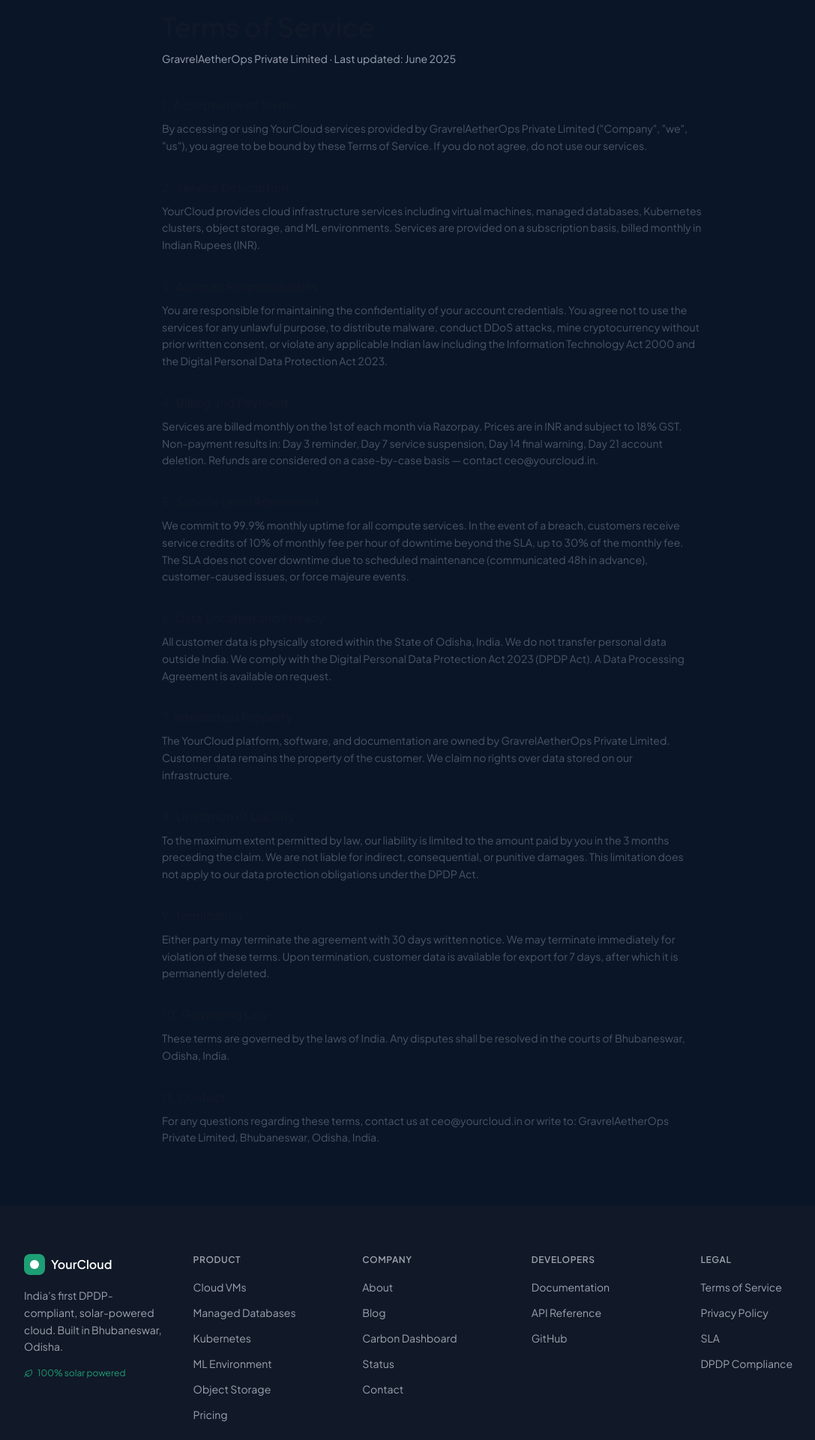
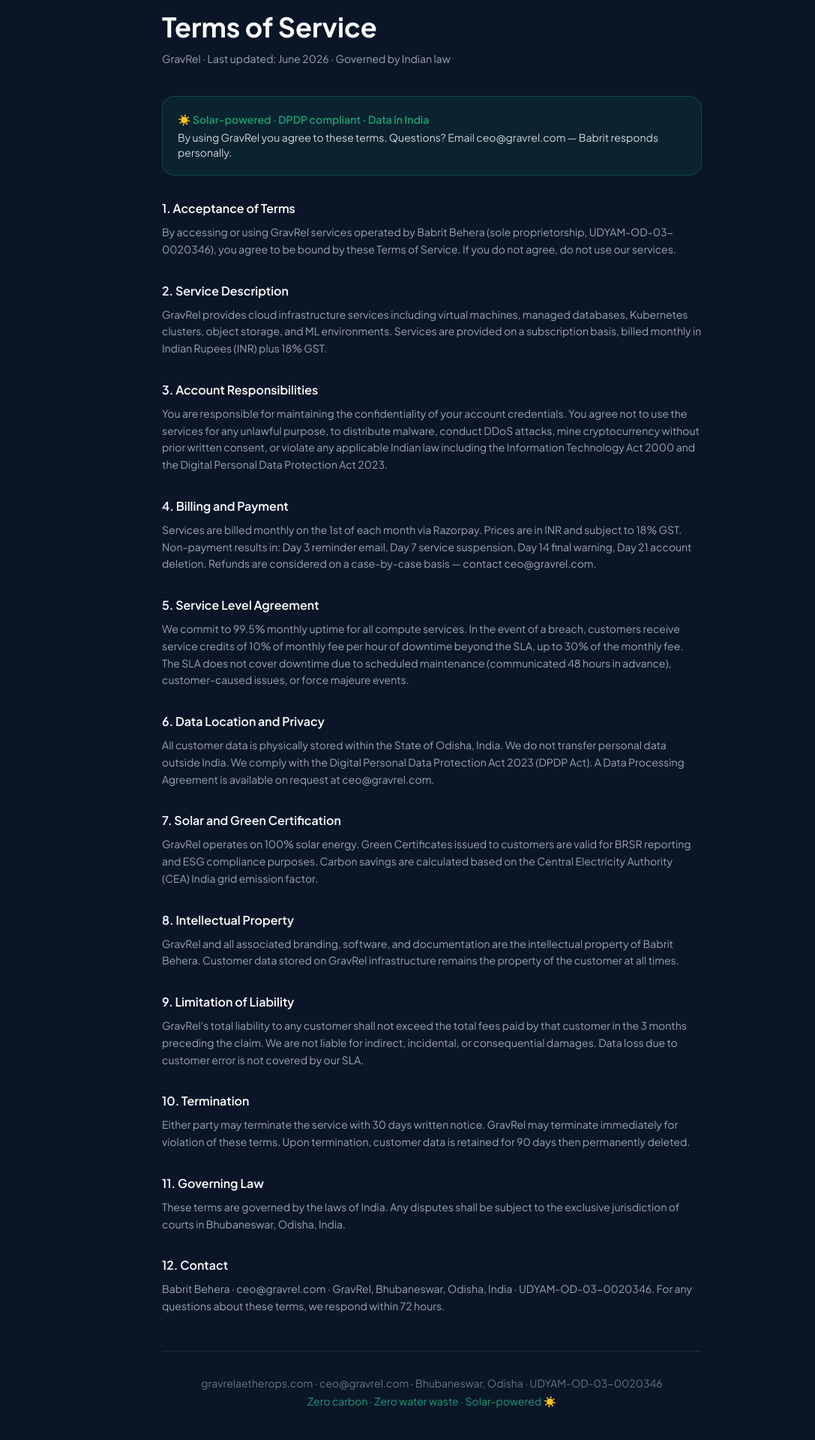
Before and after one commit to yourcloud-in/yourcloud-web, a Next.js app: page /legal/terms in a window 1280 px wide. Shown: the part 80-2000 px from the top of the page at 75% size, without its empty margins (64-1151 px from the left). Built offline with nearby package versions, Linux system fonts and the light colour scheme.

Commit message:
fix: privacy and terms pages updated for GravRel

```diff
--- a/src/app/legal/privacy/page.tsx
+++ b/src/app/legal/privacy/page.tsx
@@ -1,86 +1,90 @@
 import type { Metadata } from 'next';
-import Navbar from '@/components/Navbar';
-import Footer from '@/components/Footer';
 
 export const metadata: Metadata = {
-  title: 'Privacy Policy',
-  description: 'YourCloud Privacy Policy — DPDP Act 2023 compliant. Data never leaves India.',
+  title: 'Privacy Policy | GravRel',
+  description: 'GravRel Privacy Policy — DPDP Act 2023 compliant. Your data never leaves India.',
+  alternates: { canonical: 'https://gravrelaetherops.com/legal/privacy' },
 };
 
 const SECTIONS = [
   {
     title: '1. Who we are',
-    body: `GravrelAetherOps Private Limited ("YourCloud", "we", "us") operates India's first solar-powered cloud infrastructure platform from Bhubaneswar, Odisha. We are committed to protecting your personal data in accordance with the Digital Personal Data Protection Act 2023 (DPDP Act) and all applicable Indian laws.`,
+    body: 'GravRel ("we", "us") is a sole proprietorship registered as Babrit Behera, operating India\'s first solar-powered cloud infrastructure platform from Bhubaneswar, Odisha. UDYAM: UDYAM-OD-03-0020346. We are committed to protecting your personal data in accordance with the Digital Personal Data Protection Act 2023 (DPDP Act) and all applicable Indian laws.',
   },
   {
     title: '2. Data we collect',
-    body: `We collect: Account data (name, email, phone, company, GST number); Payment data (processed via Razorpay — we do not store card details); Usage data (VMs deployed, resources consumed, API calls); Technical data (IP addresses, user agent strings, login timestamps); Support communications.`,
+    body: 'We collect: Account data (name, email, phone, company, GST number); Payment data (processed via Razorpay — we do not store card details); Usage data (VMs deployed, resources consumed, API calls); Technical data (IP addresses, user agent strings, login timestamps); Support communications.',
   },
   {
     title: '3. How we use your data',
-    body: `We use your data to: Provision and manage cloud services; Generate GST-compliant invoices; Send service notifications and billing reminders; Provide customer support; Improve our platform; Comply with legal obligations under Indian law.`,
+    body: 'We use your data to: Provision and manage cloud services; Generate GST-compliant invoices; Send service notifications and billing reminders; Provide customer support; Improve our platform; Comply with legal obligations under Indian law.',
   },
   {
     title: '4. Data location — your data never leaves India',
-    body: `All personal data and customer data is stored exclusively within the State of Odisha, India. Our servers are physically located in our Bhubaneswar datacenter. We do not transfer, replicate, or process data outside India. This is not a policy choice — it is a physical constraint of our infrastructure and a core product feature.`,
+    body: 'All personal data and customer data is stored exclusively within the State of Odisha, India. Our servers are physically located in our Bhubaneswar datacenter. We do not transfer, replicate, or process data outside India. This is not a policy choice — it is a physical constraint of our infrastructure and a core product feature.',
   },
   {
     title: '5. DPDP Act 2023 compliance',
-    body: `We are Data Fiduciaries under the DPDP Act. Your rights as a Data Principal include: Right to access your personal data; Right to correction and erasure; Right to nominate; Right to grievance redressal. To exercise any of these rights, contact our Data Protection Officer at ceo@yourcloud.in. We will respond within 72 hours.`,
+    body: 'We are Data Fiduciaries under the DPDP Act. Your rights as a Data Principal include: Right to access your personal data; Right to correction and erasure; Right to nominate; Right to grievance redressal. To exercise any of these rights, contact our Data Protection Officer at ceo@gravrel.com. We will respond within 72 hours.',
   },
   {
     title: '6. Data Processing Agreements',
-    body: `If you process personal data of others using our infrastructure (e.g., you store customer data in a YourCloud database), a Data Processing Agreement (DPA) is available on request. Email ceo@yourcloud.in with subject "DPA Request".`,
+    body: 'If you process personal data of others using our infrastructure (e.g., you store customer data in a GravRel database), a Data Processing Agreement (DPA) is available on request. Email ceo@gravrel.com with subject "DPA Request".',
   },
   {
     title: '7. Data retention',
-    body: `We retain your data for as long as your account is active, plus 90 days after termination for backup purposes. After 90 days, all data is permanently deleted. Audit logs are retained for 12 months. Invoice records are retained for 7 years as required by the Income Tax Act.`,
+    body: 'We retain your data for as long as your account is active, plus 90 days after termination for backup purposes. After 90 days, all data is permanently deleted. Audit logs are retained for 12 months. Invoice records are retained for 7 years as required by the Income Tax Act.',
   },
   {
     title: '8. Third-party processors',
-    body: `We use: Razorpay (payment processing — Indian company); Brevo (transactional email — EU GDPR compliant); Growatt (solar monitoring — data is operational, not personal). We do not sell your data to any third party.`,
+    body: 'We use: Razorpay (payment processing — Indian company); Brevo (transactional email — EU GDPR compliant); Growatt (solar monitoring — data is operational, not personal). We do not sell your data to any third party.',
   },
   {
     title: '9. Security',
-    body: `We protect your data with: TLS 1.3 encryption in transit; AES-256 encryption for sensitive data at rest; WireGuard VPN for all VM access; Role-based access control; Regular security audits. Our team has read-only access to infrastructure logs. No team member can access customer data stored inside VMs or databases.`,
+    body: 'We protect your data with: TLS 1.3 encryption in transit; AES-256 encryption for sensitive data at rest; WireGuard VPN for all VM access; Role-based access control; Regular security audits. No team member can access customer data stored inside VMs or databases.',
   },
   {
     title: '10. Cookies',
-    body: `Our marketing website (yourcloud.in) uses only essential session cookies. We do not use tracking or advertising cookies. Our console (console.yourcloud.in) uses session cookies for authentication only.`,
+    body: 'Our marketing website (gravrelaetherops.com) uses only essential session cookies. We do not use tracking or advertising cookies. Our console (console.gravrelaetherops.com) uses session cookies for authentication only.',
   },
   {
     title: '11. Contact and grievances',
-    body: `Data Protection Officer: Babrit Behera · ceo@yourcloud.in · GravrelAetherOps Private Limited, Bhubaneswar, Odisha, India. For DPDP Act grievances, we will respond within 72 hours and resolve within 30 days.`,
+    body: 'Data Protection Officer: Babrit Behera · ceo@gravrel.com · GravRel, Bhubaneswar, Odisha, India. For DPDP Act grievances, we will respond within 72 hours and resolve within 30 days.',
   },
 ];
 
 export default function PrivacyPage() {
   return (
-    <>
-      <Navbar />
+    <main className="min-h-screen bg-[#0A1628] text-white">
       <div className="pt-24 pb-20">
         <div className="max-w-3xl mx-auto px-6">
           <div className="mb-10">
-            <h1 className="text-4xl font-semibold text-gray-900 mb-3">Privacy Policy</h1>
-            <p className="text-gray-400 text-sm">GravrelAetherOps Private Limited · DPDP Act 2023 compliant · Last updated: June 2025</p>
+            <h1 className="text-4xl font-bold text-white mb-3">Privacy Policy</h1>
+            <p className="text-gray-400 text-sm">GravRel · DPDP Act 2023 compliant · Last updated: June 2026</p>
           </div>
 
-          <div className="bg-brand-50 border border-brand-100 rounded-2xl p-5 mb-8">
-            <p className="text-sm font-semibold text-brand-800 mb-1">🇮🇳 Your data never leaves India</p>
-            <p className="text-sm text-brand-700">All personal and customer data is stored exclusively in our Bhubaneswar, Odisha datacenter. This is physically enforced by our infrastructure — not just a policy.</p>
+          <div className="bg-[#1D9E75]/10 border border-[#1D9E75]/30 rounded-2xl p-5 mb-8">
+            <p className="text-sm font-semibold text-[#1D9E75] mb-1">🇮🇳 Your data never leaves India</p>
+            <p className="text-sm text-gray-300">All personal and customer data is stored exclusively in our Bhubaneswar, Odisha datacenter. This is physically enforced by our infrastructure — not just a policy.</p>
           </div>
 
           <div className="space-y-8">
             {SECTIONS.map(({ title, body }) => (
               <div key={title}>
-                <h2 className="text-base font-semibold text-gray-900 mb-2">{title}</h2>
-                <p className="text-sm text-gray-600 leading-relaxed">{body}</p>
+                <h2 className="text-base font-semibold text-white mb-2">{title}</h2>
+                <p className="text-sm text-gray-400 leading-relaxed">{body}</p>
               </div>
             ))}
           </div>
+
+          <div className="mt-12 pt-8 border-t border-white/10 text-center">
+            <p className="text-sm text-gray-500">
+              gravrelaetherops.com · ceo@gravrel.com · Bhubaneswar, Odisha · UDYAM-OD-03-0020346
+            </p>
+            <p className="text-sm text-[#1D9E75] mt-1">Zero carbon · Zero water waste · Solar-powered ☀️</p>
+          </div>
         </div>
       </div>
-      <Footer />
-    </>
+    </main>
   );
 }
--- a/src/app/legal/terms/page.tsx
+++ b/src/app/legal/terms/page.tsx
@@ -1,81 +1,94 @@
 import type { Metadata } from 'next';
-import Navbar from '@/components/Navbar';
-import Footer from '@/components/Footer';
 
 export const metadata: Metadata = {
-  title: 'Terms of Service',
-  description: 'YourCloud Terms of Service — GravrelAetherOps Private Limited',
+  title: 'Terms of Service | GravRel',
+  description: 'GravRel Terms of Service — India\'s first solar-powered DPDP-compliant cloud.',
+  alternates: { canonical: 'https://gravrelaetherops.com/legal/terms' },
 };
 
 const SECTIONS = [
   {
     title: '1. Acceptance of Terms',
-    body: `By accessing or using YourCloud services provided by GravrelAetherOps Private Limited ("Company", "we", "us"), you agree to be bound by these Terms of Service. If you do not agree, do not use our services.`,
+    body: 'By accessing or using GravRel services operated by Babrit Behera (sole proprietorship, UDYAM-OD-03-0020346), you agree to be bound by these Terms of Service. If you do not agree, do not use our services.',
   },
   {
     title: '2. Service Description',
-    body: `YourCloud provides cloud infrastructure services including virtual machines, managed databases, Kubernetes clusters, object storage, and ML environments. Services are provided on a subscription basis, billed monthly in Indian Rupees (INR).`,
+    body: 'GravRel provides cloud infrastructure services including virtual machines, managed databases, Kubernetes clusters, object storage, and ML environments. Services are provided on a subscription basis, billed monthly in Indian Rupees (INR) plus 18% GST.',
   },
   {
     title: '3. Account Responsibilities',
-    body: `You are responsible for maintaining the confidentiality of your account credentials. You agree not to use the services for any unlawful purpose, to distribute malware, conduct DDoS attacks, mine cryptocurrency without prior written consent, or violate any applicable Indian law including the Information Technology Act 2000 and the Digital Personal Data Protection Act 2023.`,
+    body: 'You are responsible for maintaining the confidentiality of your account credentials. You agree not to use the services for any unlawful purpose, to distribute malware, conduct DDoS attacks, mine cryptocurrency without prior written consent, or violate any applicable Indian law including the Information Technology Act 2000 and the Digital Personal Data Protection Act 2023.',
   },
   {
     title: '4. Billing and Payment',
-    body: `Services are billed monthly on the 1st of each month via Razorpay. Prices are in INR and subject to 18% GST. Non-payment results in: Day 3 reminder, Day 7 service suspension, Day 14 final warning, Day 21 account deletion. Refunds are considered on a case-by-case basis — contact ceo@yourcloud.in.`,
+    body: 'Services are billed monthly on the 1st of each month via Razorpay. Prices are in INR and subject to 18% GST. Non-payment results in: Day 3 reminder email, Day 7 service suspension, Day 14 final warning, Day 21 account deletion. Refunds are considered on a case-by-case basis — contact ceo@gravrel.com.',
   },
   {
     title: '5. Service Level Agreement',
-    body: `We commit to 99.9% monthly uptime for all compute services. In the event of a breach, customers receive service credits of 10% of monthly fee per hour of downtime beyond the SLA, up to 30% of the monthly fee. The SLA does not cover downtime due to scheduled maintenance (communicated 48h in advance), customer-caused issues, or force majeure events.`,
+    body: 'We commit to 99.5% monthly uptime for all compute services. In the event of a breach, customers receive service credits of 10% of monthly fee per hour of downtime beyond the SLA, up to 30% of the monthly fee. The SLA does not cover downtime due to scheduled maintenance (communicated 48 hours in advance), customer-caused issues, or force majeure events.',
   },
   {
     title: '6. Data Location and Privacy',
-    body: `All customer data is physically stored within the State of Odisha, India. We do not transfer personal data outside India. We comply with the Digital Personal Data Protection Act 2023 (DPDP Act). A Data Processing Agreement is available on request.`,
+    body: 'All customer data is physically stored within the State of Odisha, India. We do not transfer personal data outside India. We comply with the Digital Personal Data Protection Act 2023 (DPDP Act). A Data Processing Agreement is available on request at ceo@gravrel.com.',
   },
   {
-    title: '7. Intellectual Property',
-    body: `The YourCloud platform, software, and documentation are owned by GravrelAetherOps Private Limited. Customer data remains the property of the customer. We claim no rights over data stored on our infrastructure.`,
+    title: '7. Solar and Green Certification',
+    body: 'GravRel operates on 100% solar energy. Green Certificates issued to customers are valid for BRSR reporting and ESG compliance purposes. Carbon savings are calculated based on the Central Electricity Authority (CEA) India grid emission factor.',
   },
   {
-    title: '8. Limitation of Liability',
-    body: `To the maximum extent permitted by law, our liability is limited to the amount paid by you in the 3 months preceding the claim. We are not liable for indirect, consequential, or punitive damages. This limitation does not apply to our data protection obligations under the DPDP Act.`,
+    title: '8. Intellectual Property',
+    body: 'GravRel and all associated branding, software, and documentation are the intellectual property of Babrit Behera. Customer data stored on GravRel infrastructure remains the property of the customer at all times.',
   },
   {
-    title: '9. Termination',
-    body: `Either party may terminate the agreement with 30 days written notice. We may terminate immediately for violation of these terms. Upon termination, customer data is available for export for 7 days, after which it is permanently deleted.`,
+    title: '9. Limitation of Liability',
+    body: 'GravRel\'s total liability to any customer shall not exceed the total fees paid by that customer in the 3 months preceding the claim. We are not liable for indirect, incidental, or consequential damages. Data loss due to customer error is not covered by our SLA.',
   },
   {
-    title: '10. Governing Law',
-    body: `These terms are governed by the laws of India. Any disputes shall be resolved in the courts of Bhubaneswar, Odisha, India.`,
+    title: '10. Termination',
+    body: 'Either party may terminate the service with 30 days written notice. GravRel may terminate immediately for violation of these terms. Upon termination, customer data is retained for 90 days then permanently deleted.',
   },
   {
-    title: '11. Contact',
-    body: `For any questions regarding these terms, contact us at ceo@yourcloud.in or write to: GravrelAetherOps Private Limited, Bhubaneswar, Odisha, India.`,
+    title: '11. Governing Law',
+    body: 'These terms are governed by the laws of India. Any disputes shall be subject to the exclusive jurisdiction of courts in Bhubaneswar, Odisha, India.',
+  },
+  {
+    title: '12. Contact',
+    body: 'Babrit Behera · ceo@gravrel.com · GravRel, Bhubaneswar, Odisha, India · UDYAM-OD-03-0020346. For any questions about these terms, we respond within 72 hours.',
   },
 ];
 
 export default function TermsPage() {
   return (
-    <>
-      <Navbar />
+    <main className="min-h-screen bg-[#0A1628] text-white">
       <div className="pt-24 pb-20">
         <div className="max-w-3xl mx-auto px-6">
           <div className="mb-10">
-            <h1 className="text-4xl font-semibold text-gray-900 mb-3">Terms of Service</h1>
-            <p className="text-gray-400 text-sm">GravrelAetherOps Private Limited · Last updated: June 2025</p>
+            <h1 className="text-4xl font-bold text-white mb-3">Terms of Service</h1>
+            <p className="text-gray-400 text-sm">GravRel · Last updated: June 2026 · Governed by Indian law</p>
           </div>
 
-          <div className="prose prose-gray max-w-none space-y-8">
+          <div className="bg-[#1D9E75]/10 border border-[#1D9E75]/30 rounded-2xl p-5 mb-8">
+            <p className="text-sm font-semibold text-[#1D9E75] mb-1">☀️ Solar-powered · DPDP compliant · Data in India</p>
+            <p className="text-sm text-gray-300">By using GravRel you agree to these terms. Questions? Email ceo@gravrel.com — Babrit responds personally.</p>
+          </div>
+
+          <div className="space-y-8">
             {SECTIONS.map(({ title, body }) => (
               <div key={title}>
-                <h2 className="text-base font-semibold text-gray-900 mb-2">{title}</h2>
-                <p className="text-sm text-gray-600 leading-relaxed">{body}</p>
+                <h2 className="text-base font-semibold text-white mb-2">{title}</h2>
+                <p className="text-sm text-gray-400 leading-relaxed">{body}</p>
               </div>
             ))}
           </div>
+
+          <div className="mt-12 pt-8 border-t border-white/10 text-center">
+            <p className="text-sm text-gray-500">
+              gravrelaetherops.com · ceo@gravrel.com · Bhubaneswar, Odisha · UDYAM-OD-03-0020346
+            </p>
+            <p className="text-sm text-[#1D9E75] mt-1">Zero carbon · Zero water waste · Solar-powered ☀️</p>
+          </div>
         </div>
       </div>
-      <Footer />
-    </>
+    </main>
   );
 }
```
